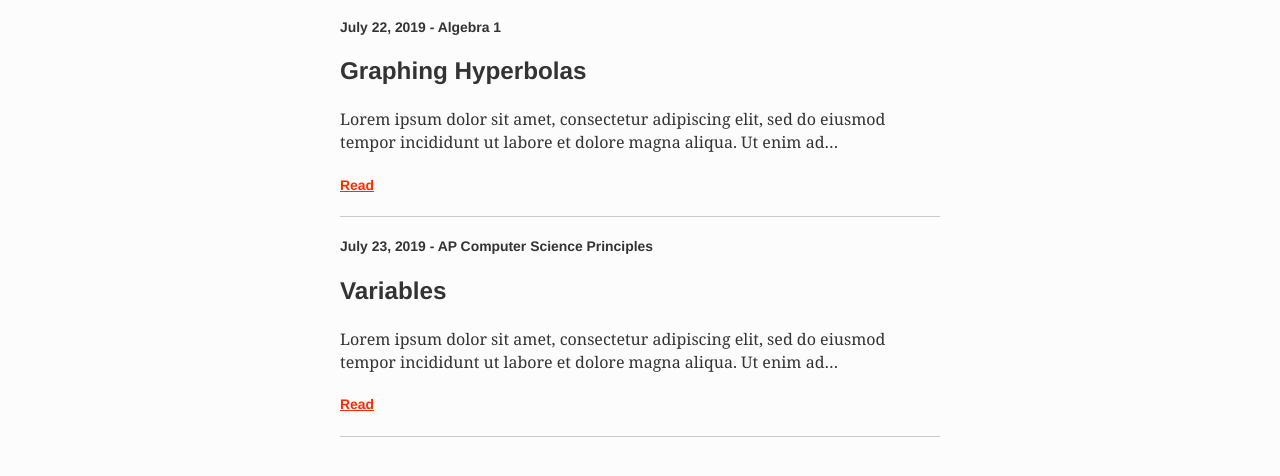
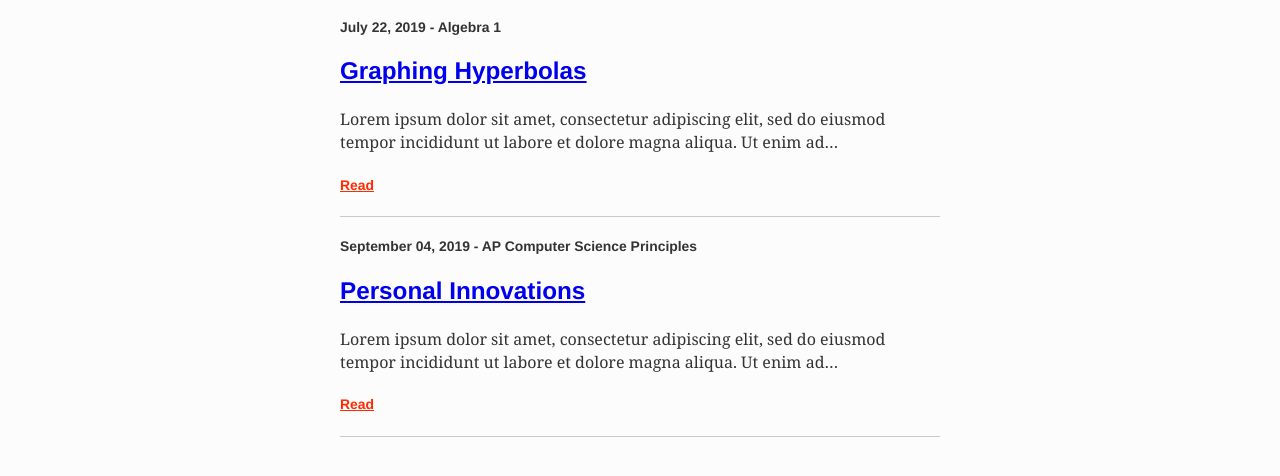
Before and after one commit to lamsond/morning-moon, a Gatsby site in the folder lamsite/: page / in a window 1280 px wide. Shown: the part 130-606 px from the top of the page. Built offline with nearby package versions, Linux system fonts and the light colour scheme; Gatsby itself is replaced by a stand-in of ours; some packages are replaced by stand-ins of ours.

```diff
--- a/lamsite/src/components/lessonNugget.js
+++ b/lamsite/src/components/lessonNugget.js
@@ -6,11 +6,11 @@ export default (props) => {
     return (
         <div>
             <h5>{ props.date } - <span>{ props.subject }</span></h5>
-            <h2>{ props.title }</h2>
+            <Link to={ props.slug }><h2>{ props.title }</h2></Link>
             <p>
                 { props.text }
             </p>
-            <h5><Link to='/' className={ lessonNuggetStyles.read }>Read</Link></h5>
+            <h5><Link to={ props.slug } className={ lessonNuggetStyles.read }>Read</Link></h5>
             <hr />
         </div>
     );
--- a/lamsite/src/pages/alg/alg_lesson1.md
+++ b/lamsite/src/pages/alg/alg_lesson1.md
@@ -2,6 +2,7 @@
 title: "Graphing Hyperbolas"
 date: "2019-07-22"
 subject: "Algebra 1"
+unit: Conic Sections
 ---
 Lorem ipsum dolor sit amet, consectetur adipiscing
 elit, sed do eiusmod tempor incididunt ut labore et
--- a/lamsite/src/pages/csp/csp_lesson1.md
+++ b/lamsite/src/pages/csp/csp_lesson1.md
@@ -1,6 +1,7 @@
 ---
-title: "Variables"
-date: "2019-07-23"
+title: "Personal Innovations"
+unit: "The Internet"
+date: "2019-09-04"
 subject: "AP Computer Science Principles"
 ---
 Lorem ipsum **dolor** sit amet, consectetur adipiscing
--- a/lamsite/src/pages/index.js
+++ b/lamsite/src/pages/index.js
@@ -16,6 +16,7 @@ export default ({ data }) => {
                 subject={node.frontmatter.subject}
                 title={node.frontmatter.title}
                 text={node.excerpt}
+                slug={node.fields.slug}
             />
         ))}
     </Layout>
@@ -35,6 +36,9 @@ query {
             title
           }
           excerpt
+          fields{
+              slug
+          }
         }
       }
     }
```
